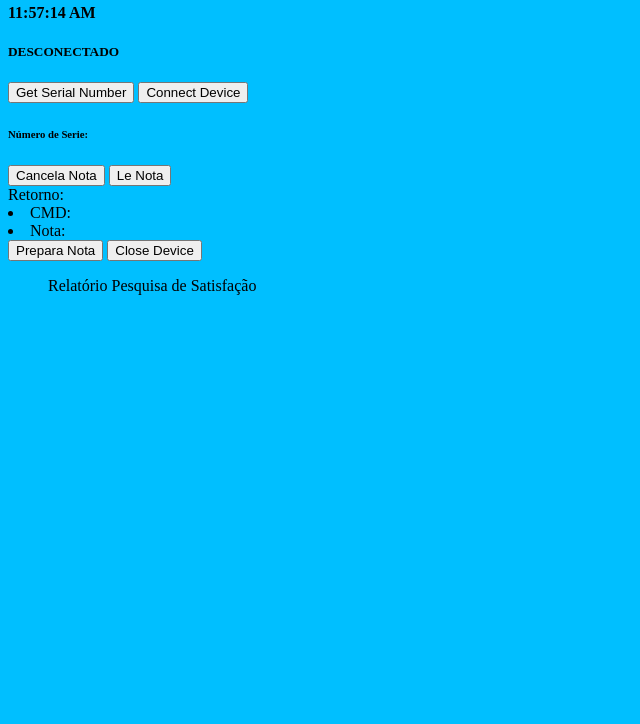
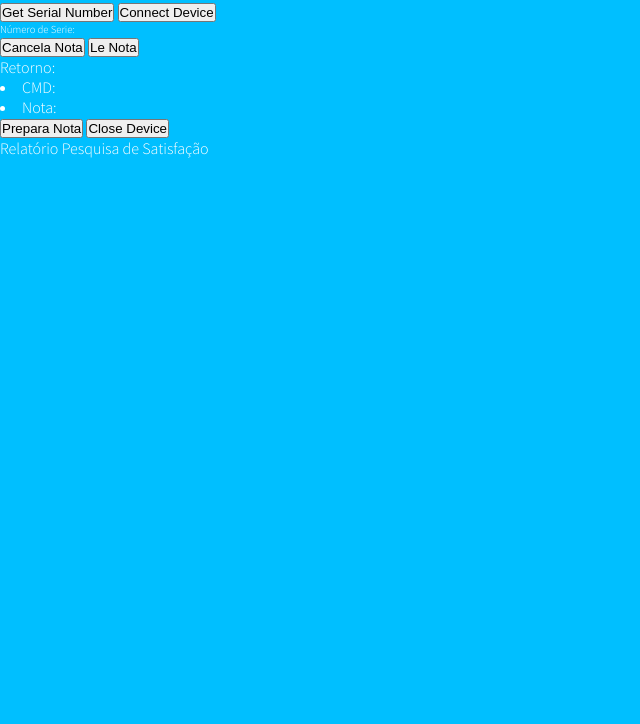
Before and after one commit to bremher/Test, a plain HTML site: page index.html in a window 1280 px wide. Shown: the part 76-800 px from the top of the page, without its empty margins (0-640 px from the left). Drawn offline with Linux system fonts and the light colour scheme.

Commit message:
Add files via upload

```diff
--- a/index.html
+++ b/index.html
@@ -4,6 +4,7 @@
   <head>
   	<meta charset ="UTF-8">
     <title>WebUSB Avanttec Tecnologia</title>
+    <link rel="stylesheet" type="text/css" href="layout.css">
     <script src="script.js"></script>
   </head>
 
```
